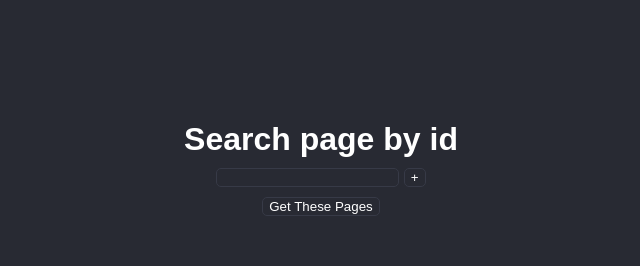
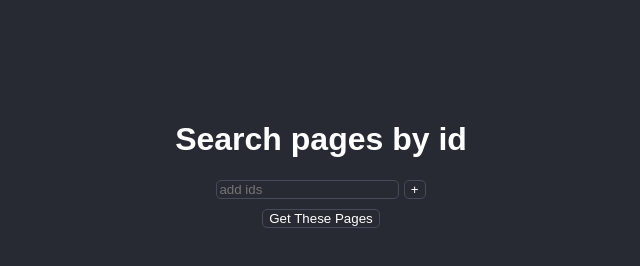
Before and after one commit to xalcolm1/Eluvio-Challenge-Application, a plain HTML site: page frontend/index.html in a window 1280 px wide. Shown: the whole page, without its empty margins (319-959 px from the left). Drawn offline with Linux system fonts and the light colour scheme.

Commit message:
clean up unused code and styles

```diff
--- a/frontend/fetch_pages.js
+++ b/frontend/fetch_pages.js
@@ -23,9 +23,6 @@ fetchPages.addEventListener('click', handleCollection)
 //clear nextId and clear input box
 function handleAddId(){
     if(nextId < 1) return false;
-    //uncomment below to allow comma separation
-    // nextValue = nextId.split(', ').join('</li><li>');
-    // nextValue = nextId.split(',').join('</li><li>');
     nextId = nextId.split(' ')
     pageIds.push(...nextId)
     nextId = nextId.join('</li><li>');
@@ -37,14 +34,13 @@ function handleAddId(){
     newId.value = '';
 }
 
-//handle
+//get pages
 function handleCollection() {
     collectiveIds.innerHTML =  '';
     getPagesByIds(pageIds)
         .then(html => {
             if(html){
                 html.forEach((page, idx) => {
-                    // let randomNumber = Math.floor((Math.random()*100)+1);
                     window.open("","_blank",'PopUp').document.write(page);
                 })
             }
--- a/frontend/index.html
+++ b/frontend/index.html
@@ -5,7 +5,6 @@
     <meta name="viewport"  content="width=device-width, user-scalable=no, initial-scale=1.0, maximum-scale=1.0, minimum-scale=1.0">
     <title>Eluvio Coding Challenge</title>
     <script src="fetch_pages.js" type="text/javascript" defer></script>
-    <!-- <script src="./eluvio_fetch_util.js"></script> -->
     <style>
 
         *{
@@ -14,7 +13,10 @@
             color: white;
 
         }
-        .center{
+        h6{
+            margin-top: 0;
+        }
+        .center-column{
             margin-top: 100px;
             display: flex;
             align-items: center;
@@ -25,26 +27,25 @@
             margin-bottom: 10px;
         }
         .input{
-            border: 1px solid #373a47;
+            margin-bottom: 10px;
+            border: 1px solid #464a5b;
             border-radius: 5px;
+
         }
-        .red{
-            color: red;
-        }
+
     </style>
 </head>
 <body>
-    <div class="center">
-        <h1>Search page by id</h1>
+    <div class="center-column">
+        <h1>Search pages by id</h1>
+
         <div>
-            <input type="text" id="new_id" class="input"/>
+            <input type="text" id="new_id" class="input" placeholder="add ids"/>
             <button id="add_id" class="input">+</button>
         </div>
         <button id="fetch_pages" class="input">Get These Pages</button>
 
-        <!-- <label for="collective_ids">ids to be queried</label> -->
         <ul id="collective_ids"></ul>
-
     </div>
 </body>
 </html>
```
Also changed, not shown: backend/client_util/eluvio_fetch_util.js (+4 -10 lines).
